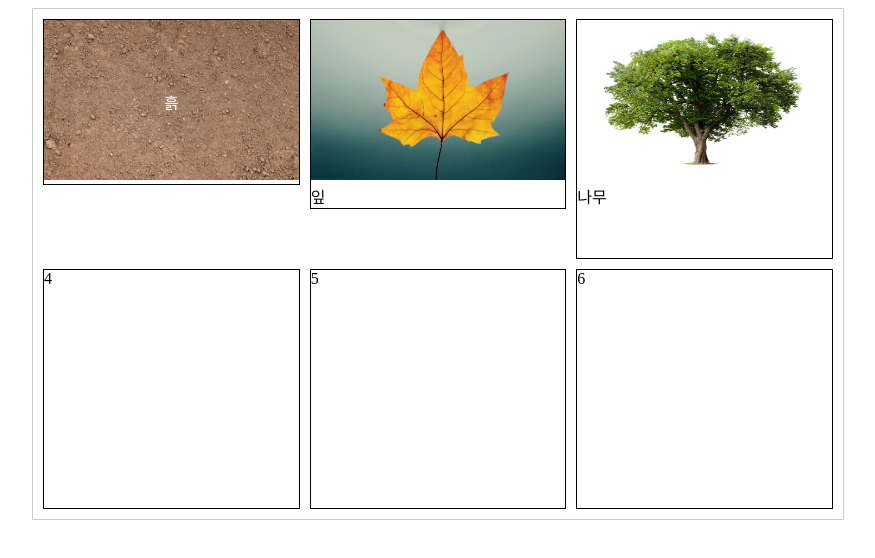
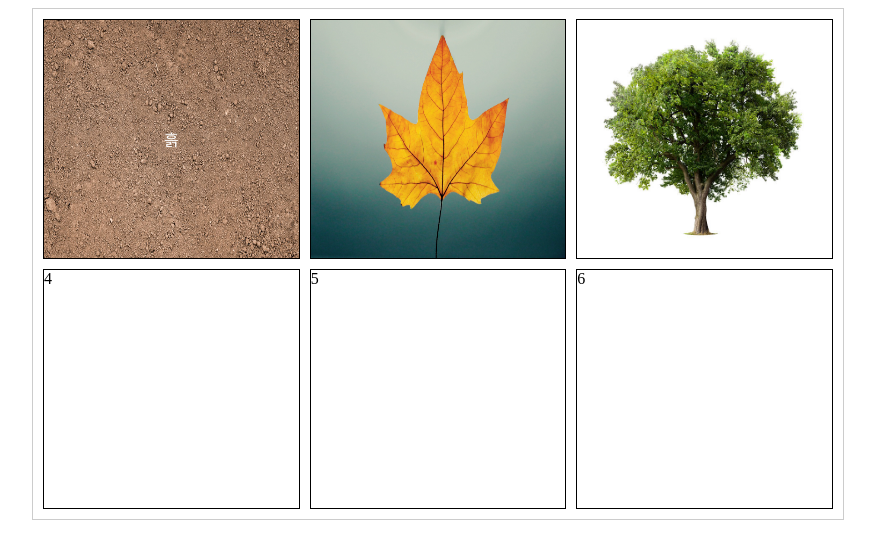
Before and after one commit to HyeonSeungKAM/WebPage_Frontend, a plain HTML site: page grid1.html in a window 1280 px wide. Shown: the whole page, without its empty margins (202-1077 px from the left). Drawn offline with Linux system fonts and the light colour scheme.

Commit message:
grid1 수정2
- grid 사진 크기 wh 100% 설정
- 사진 가운데 텍스트 삽입

```diff
--- a/grid1.html
+++ b/grid1.html
@@ -19,10 +19,9 @@
         .box {
             border: 1px solid #000000;
             margin:5px;
-        }
+            height:95%;
 
-        .cover_image {
-            position:relative;
+            position: relative;
         }
 
         .cover_image_text{
@@ -50,26 +49,21 @@
     <div class="container">
         <a href="#">
             <div class="box">
-                <div class="cover_image">
-                    <img src="images/ground.jpg" style="width:100%; height:160px";>
-
+                    <img src="images/ground.jpg" style="width:100%; height:100%";>
                     <label class="cover_image_text">흙</label>
-                </div>
-
-
             </div>
         </a>
 
         <a href="#">
         <div class="box">
-            <img src="images/leaf.jpg" style="width:100%; height:160px">
-            잎<br />
+            <img src="images/leaf.jpg" style="width:100%; height:100%;">
+
         </div>
         </a>
 
         <div class="box">
-            <img src="images/tree.jpg" style="width:100%; height:160px">
-            나무<br />
+            <img src="images/tree.jpg" style="width:100%; height:100%;">
+
         </div>
         <div class="box">4</div>
         <div class="box">5</div>
```
